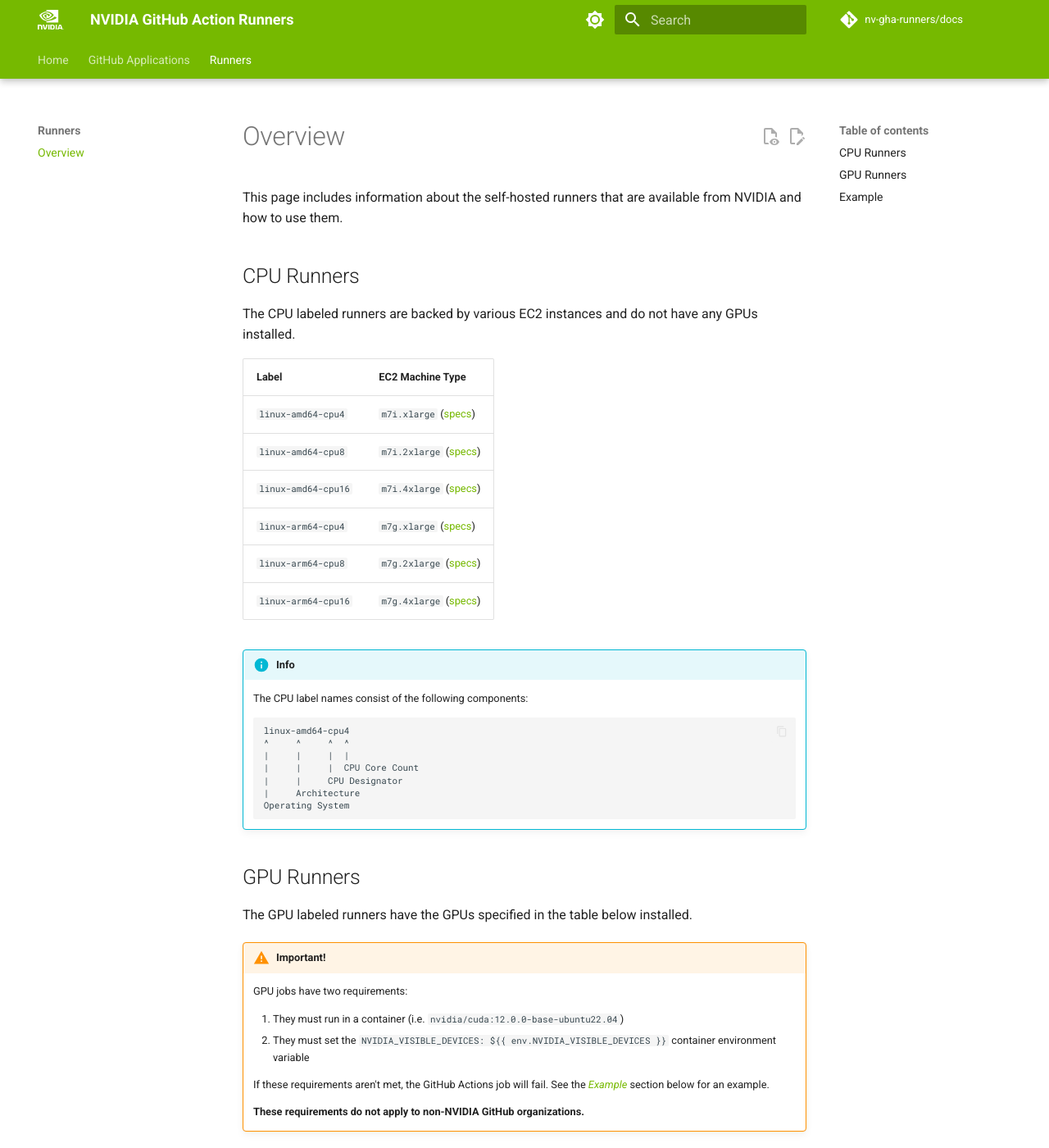
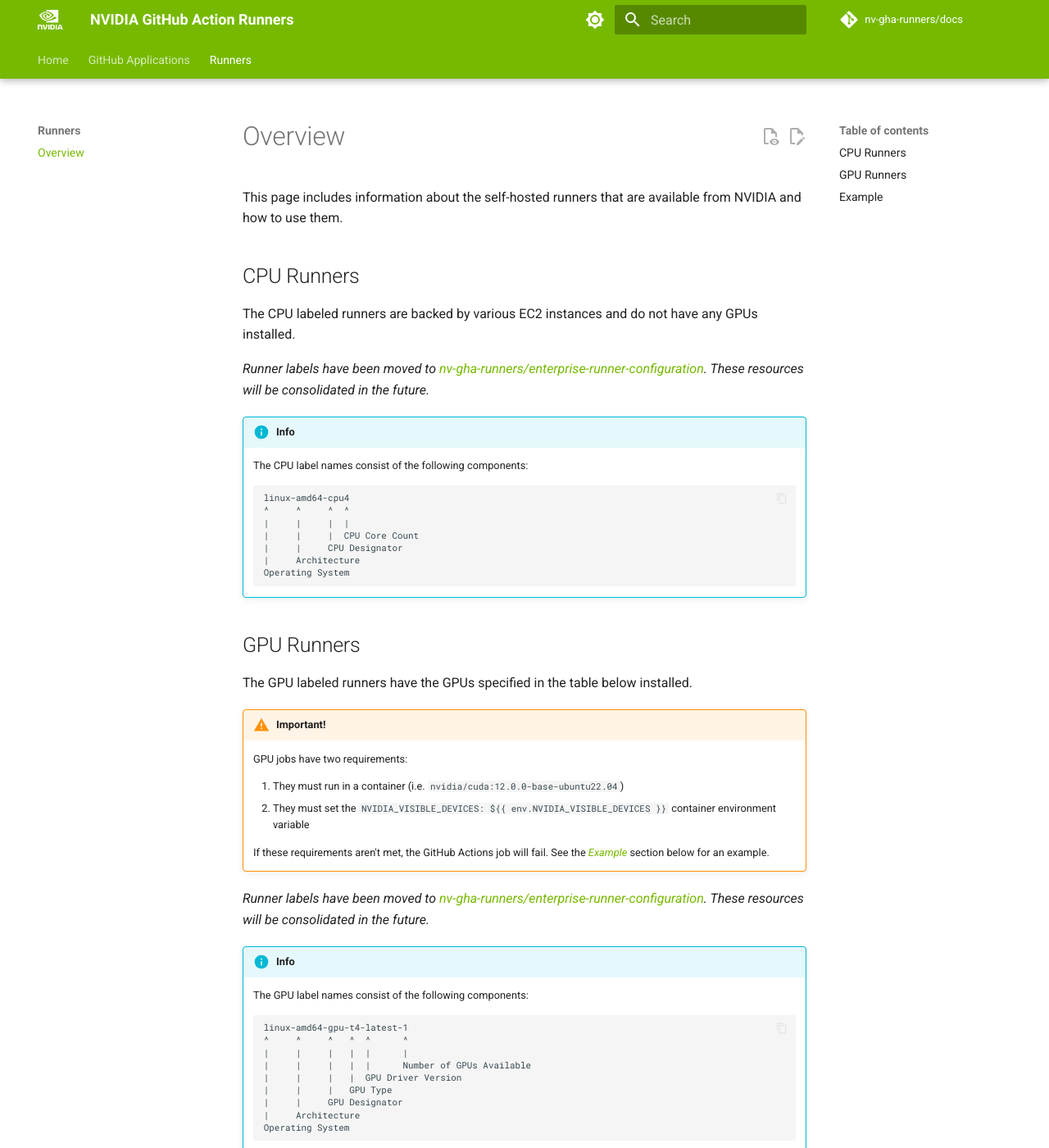
Before and after one commit to nv-gha-runners/docs, an MkDocs documentation site: the page built from docs/runners/index.md, in a window 1280 px wide and 1400 px high. Shown: the whole window at 82% size. Built offline with MkDocs 1.6.1 and Material for MkDocs 9.7.7, drawn with Linux system fonts in a browser that asks for light colours; comment, search, counter and statistics services are not loaded; some of the changed text lies outside the part shown.

Commit message:
update docs for enterprise runners (#5)

```diff
--- a/docs/runners/index.md
+++ b/docs/runners/index.md
@@ -6,17 +6,7 @@ This page includes information about the self-hosted runners that are available
 
 The CPU labeled runners are backed by various EC2 instances and do not have any GPUs installed.
 
-| Label               | EC2 Machine Type             |
-| ------------------- | ---------------------------- |
-| `linux-amd64-cpu4`  | `m7i.xlarge` ([specs][m7i])  |
-| `linux-amd64-cpu8`  | `m7i.2xlarge` ([specs][m7i]) |
-| `linux-amd64-cpu16` | `m7i.4xlarge` ([specs][m7i]) |
-| `linux-arm64-cpu4`  | `m7g.xlarge` ([specs][m7g])  |
-| `linux-arm64-cpu8`  | `m7g.2xlarge` ([specs][m7g]) |
-| `linux-arm64-cpu16` | `m7g.4xlarge` ([specs][m7g]) |
-
-[m7i]: https://aws.amazon.com/ec2/instance-types/m7i/#Product_details
-[m7g]: https://aws.amazon.com/ec2/instance-types/m7g/#Product_Details
+_Runner labels have been moved to [nv-gha-runners/enterprise-runner-configuration](https://github.com/nv-gha-runners/enterprise-runner-configuration). These resources will be consolidated in the future._
 
 <!-- prettier-ignore-start -->
 !!! info
@@ -45,16 +35,9 @@ The GPU labeled runners have the GPUs specified in the table below installed.
     2. They must set the `NVIDIA_VISIBLE_DEVICES: ${{ env.NVIDIA_VISIBLE_DEVICES }}` container environment variable
 
      If these requirements aren't met, the GitHub Actions job will fail. See the [_Example_](#example) section below for an example.
-
-     **These requirements do not apply to non-NVIDIA GitHub organizations.**
 <!-- prettier-ignore-end -->
 
-| Label                             | GPU    | Driver Version | # of GPUs |
-| --------------------------------- | ------ | -------------- | --------- |
-| `linux-amd64-gpu-v100-earliest-1` | `V100` | `470`          | `1`       |
-| `linux-amd64-gpu-v100-latest-1`   | `V100` | `550`          | `1`       |
-| `linux-arm64-gpu-a100-latest-1`   | `A100` | `550`          | `1`       |
-| `linux-amd64-gpu-t4-latest-1`     | `T4`   | `550`          | `1`       |
+_Runner labels have been moved to [nv-gha-runners/enterprise-runner-configuration](https://github.com/nv-gha-runners/enterprise-runner-configuration). These resources will be consolidated in the future._
 
 <!-- prettier-ignore-start -->
 !!! info
--- a/mkdocs.yml
+++ b/mkdocs.yml
@@ -56,7 +56,6 @@ nav:
       - Onboarding:
           - onboarding/index.md
           - NVIDIA Orgs: onboarding/nvidia.md
-          - Non-NVIDIA Orgs: onboarding/non-nvidia.md
   - GitHub Applications:
       - apps/index.md
       - Copy PR Bot:
@@ -64,5 +63,7 @@ nav:
           - FAQs: apps/copy-pr-bot/faqs.md
       - NVIDIA Runners:
           - apps/nvidia-runners/index.md
+      - NVIDIA Runner Mgmt:
+          - apps/nvidia-runner-mgmt/index.md
   - Runners:
       - runners/index.md
```
Also changed, not shown: docs/apps/nvidia-runner-mgmt/index.md (added, +11 -0 lines), docs/onboarding/index.md (+0 -6 lines), docs/onboarding/non-nvidia.md (deleted, +0 -9 lines), docs/onboarding/nvidia.md (+2 -8 lines).
